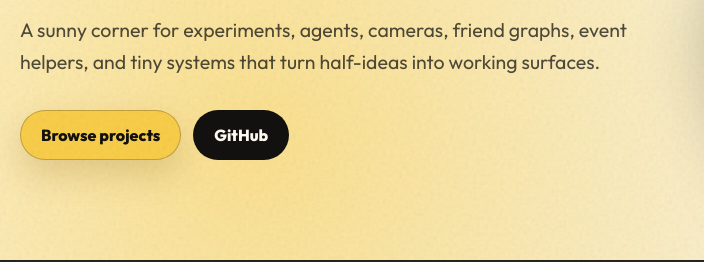
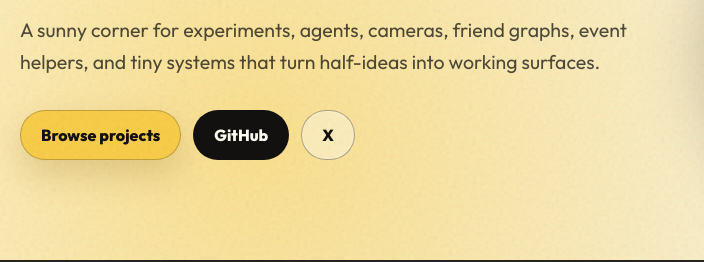
Before and after one commit to atishaycn/phunnysunny, a website: page index.html in a window 1280 px wide. Shown: the part 538-800 px from the top of the page, 0-704 px from the left. Drawn offline with nearby package versions, Linux system fonts and the light colour scheme; grey boxes are pictures that could not be loaded.

Commit message:
Add X profile link

```diff
--- a/index.html
+++ b/index.html
@@ -29,6 +29,7 @@
           <div class="hero-actions">
             <a class="button button-light" href="#projects">Browse projects</a>
             <a class="button button-dark" href="https://github.com/atishaycn">GitHub</a>
+            <a class="button button-ghost" href="https://x.com/phunnysunny">X</a>
           </div>
         </div>
         <div class="hero-art" aria-label="Abstract studio image">
@@ -134,6 +135,7 @@
         <p>Personal experiments, small systems, and shipped proofs of work.</p>
         <div class="footer-links">
           <a href="https://github.com/atishaycn">GitHub</a>
+          <a href="https://x.com/phunnysunny">X</a>
           <a href="#top">Back to top</a>
         </div>
       </footer>
--- a/styles.css
+++ b/styles.css
@@ -196,6 +196,13 @@ h1 {
 .button-dark {
   color: #fffdf2;
   background: var(--ink);
+}
+
+.button-ghost {
+  color: var(--ink);
+  background: rgba(255, 250, 237, 0.44);
+  border-color: rgba(18, 17, 15, 0.34);
+  box-shadow: inset 0 0 0 1px rgba(255, 255, 255, 0.22);
 }
 
 .hero-art {
```
